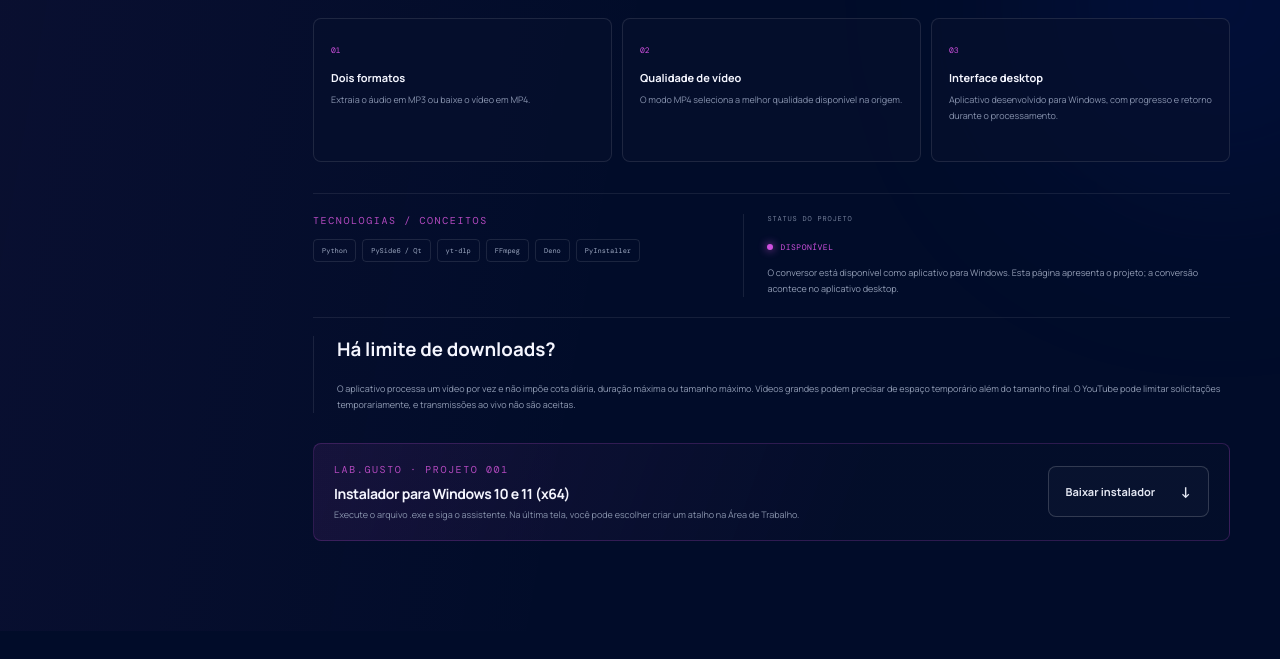
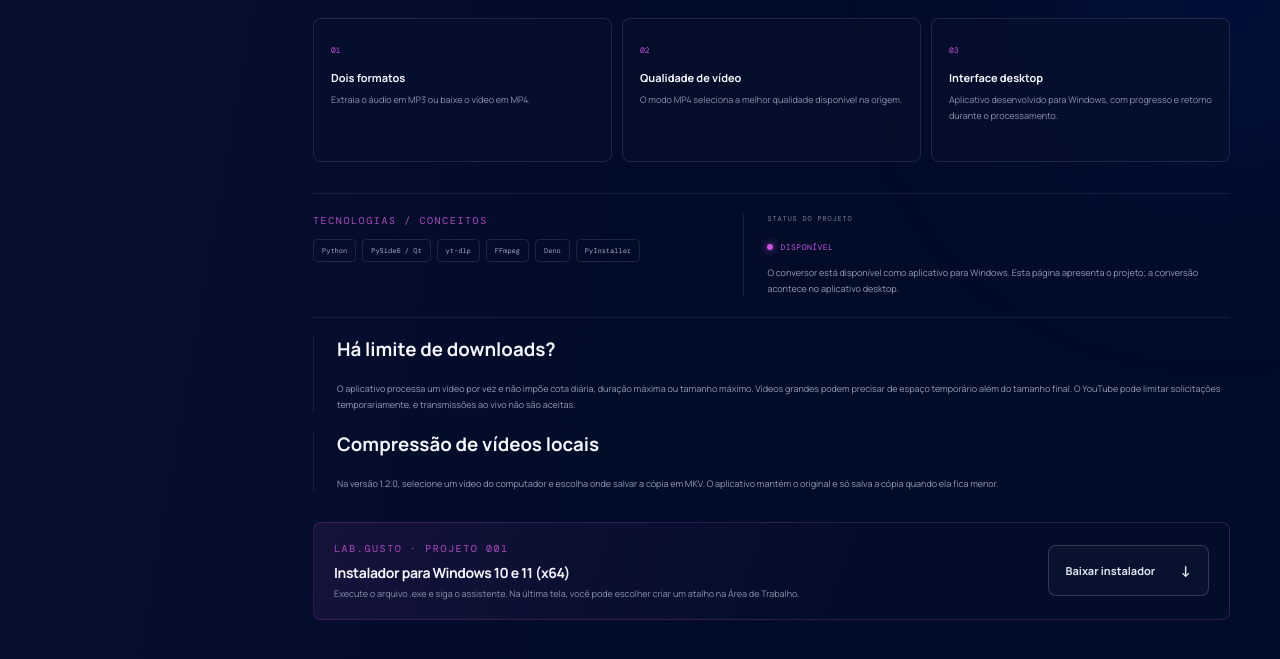
Before and after one commit to Algusto-RC/lab.gusto, a plain HTML site: page projects/youtube-conversor.html in a window 1280 px wide. Shown: the part 967-1626 px from the top of the page. Drawn offline with nearby package versions, Linux system fonts and the light colour scheme.

Commit message:
Disponibiliza compressão local no YouTube Conversor 1.2.0

```diff
--- a/projects/youtube-conversor.html
+++ b/projects/youtube-conversor.html
@@ -26,7 +26,7 @@
         <div class="project-eyebrow"><span class="project-icon">▶</span><span>VÍDEO · APLICATIVO PARA WINDOWS</span></div>
         <h1>YouTube → MP3 / MP4</h1>
         <p class="project-lede">Um conversor de vídeos do YouTube para quem quer salvar o áudio em MP3 ou o vídeo em MP4, com uma interface simples para Windows.</p>
-        <div class="project-actions"><a class="button button-primary" href="https://github.com/Algusto-RC/lab.gusto/releases/download/youtube-conversor-v1.1.0/labGusto-YouTube-Conversor-Setup.exe">Baixar para Windows <span>↓</span></a><span class="project-status available"><i></i>DISPONÍVEL</span></div>
+        <div class="project-actions"><a class="button button-primary" href="https://github.com/Algusto-RC/lab.gusto/releases/download/youtube-conversor-v1.2.0/labGusto-YouTube-Conversor-Setup.exe">Baixar para Windows <span>↓</span></a><span class="project-status available"><i></i>DISPONÍVEL</span></div>
         <div class="project-meta"><span>PROJETO 001</span><span class="meta-sep"></span><span>LAB.GUSTO</span></div>
       </div>
       <div class="project-showcase" aria-label="Resumo visual do projeto">
@@ -43,7 +43,8 @@
         <div class="feature-grid"><article class="feature-item"><span class="feature-number">01</span><h3>Dois formatos</h3><p>Extraia o áudio em MP3 ou baixe o vídeo em MP4.</p></article><article class="feature-item"><span class="feature-number">02</span><h3>Qualidade de vídeo</h3><p>O modo MP4 seleciona a melhor qualidade disponível na origem.</p></article><article class="feature-item"><span class="feature-number">03</span><h3>Interface desktop</h3><p>Aplicativo desenvolvido para Windows, com progresso e retorno durante o processamento.</p></article></div>
         <div class="project-lower"><div class="tech-block"><div class="eyebrow section-eyebrow">TECNOLOGIAS / CONCEITOS</div><div class="tech-tags"><span class="tech-tag">Python</span><span class="tech-tag">PySide6 / Qt</span><span class="tech-tag">yt-dlp</span><span class="tech-tag">FFmpeg</span><span class="tech-tag">Deno</span><span class="tech-tag">PyInstaller</span></div></div><div class="status-block"><span class="status-label">STATUS DO PROJETO</span><b class="project-status available"><i></i>DISPONÍVEL</b><p>O conversor está disponível como aplicativo para Windows. Esta página apresenta o projeto; a conversão acontece no aplicativo desktop.</p></div></div>
         <div class="status-block"><h3>Há limite de downloads?</h3><p>O aplicativo processa um vídeo por vez e não impõe cota diária, duração máxima ou tamanho máximo. Vídeos grandes podem precisar de espaço temporário além do tamanho final. O YouTube pode limitar solicitações temporariamente, e transmissões ao vivo não são aceitas.</p></div>
-        <div class="project-bottom-cta"><div><span class="eyebrow section-eyebrow">LAB.GUSTO · PROJETO 001</span><h3>Instalador para Windows 10 e 11 (x64)</h3><p>Execute o arquivo .exe e siga o assistente. Na última tela, você pode escolher criar um atalho na Área de Trabalho.</p></div><a class="button button-outline" href="https://github.com/Algusto-RC/lab.gusto/releases/download/youtube-conversor-v1.1.0/labGusto-YouTube-Conversor-Setup.exe">Baixar instalador <span>↓</span></a></div>
+        <div class="status-block"><h3>Compressão de vídeos locais</h3><p>Na versão 1.2.0, selecione um vídeo do computador e escolha onde salvar a cópia em MKV. O aplicativo mantém o original e só salva a cópia quando ela fica menor.</p></div>
+        <div class="project-bottom-cta"><div><span class="eyebrow section-eyebrow">LAB.GUSTO · PROJETO 001</span><h3>Instalador para Windows 10 e 11 (x64)</h3><p>Execute o arquivo .exe e siga o assistente. Na última tela, você pode escolher criar um atalho na Área de Trabalho.</p></div><a class="button button-outline" href="https://github.com/Algusto-RC/lab.gusto/releases/download/youtube-conversor-v1.2.0/labGusto-YouTube-Conversor-Setup.exe">Baixar instalador <span>↓</span></a></div>
       </div>
     </div></section>
   </main>
```
